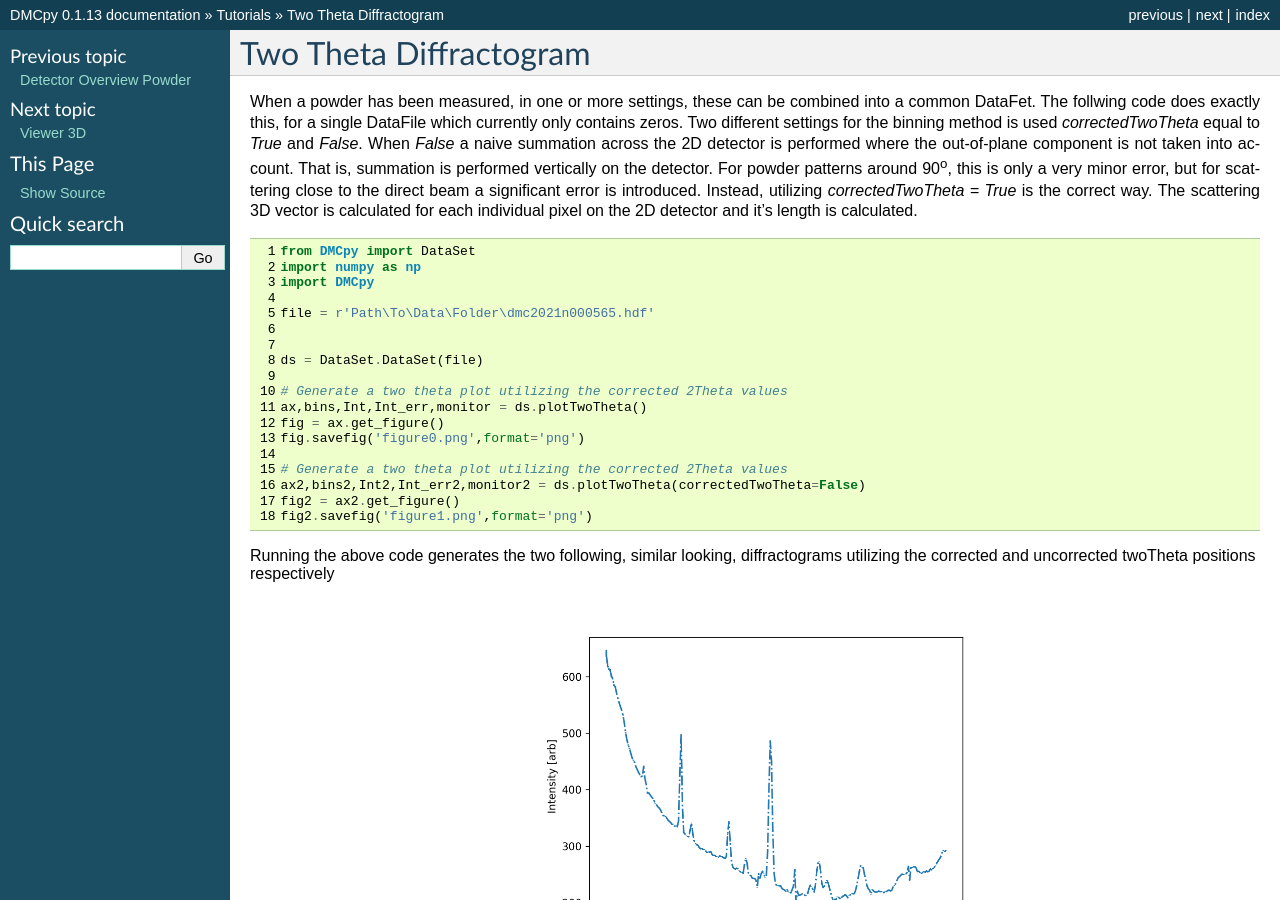
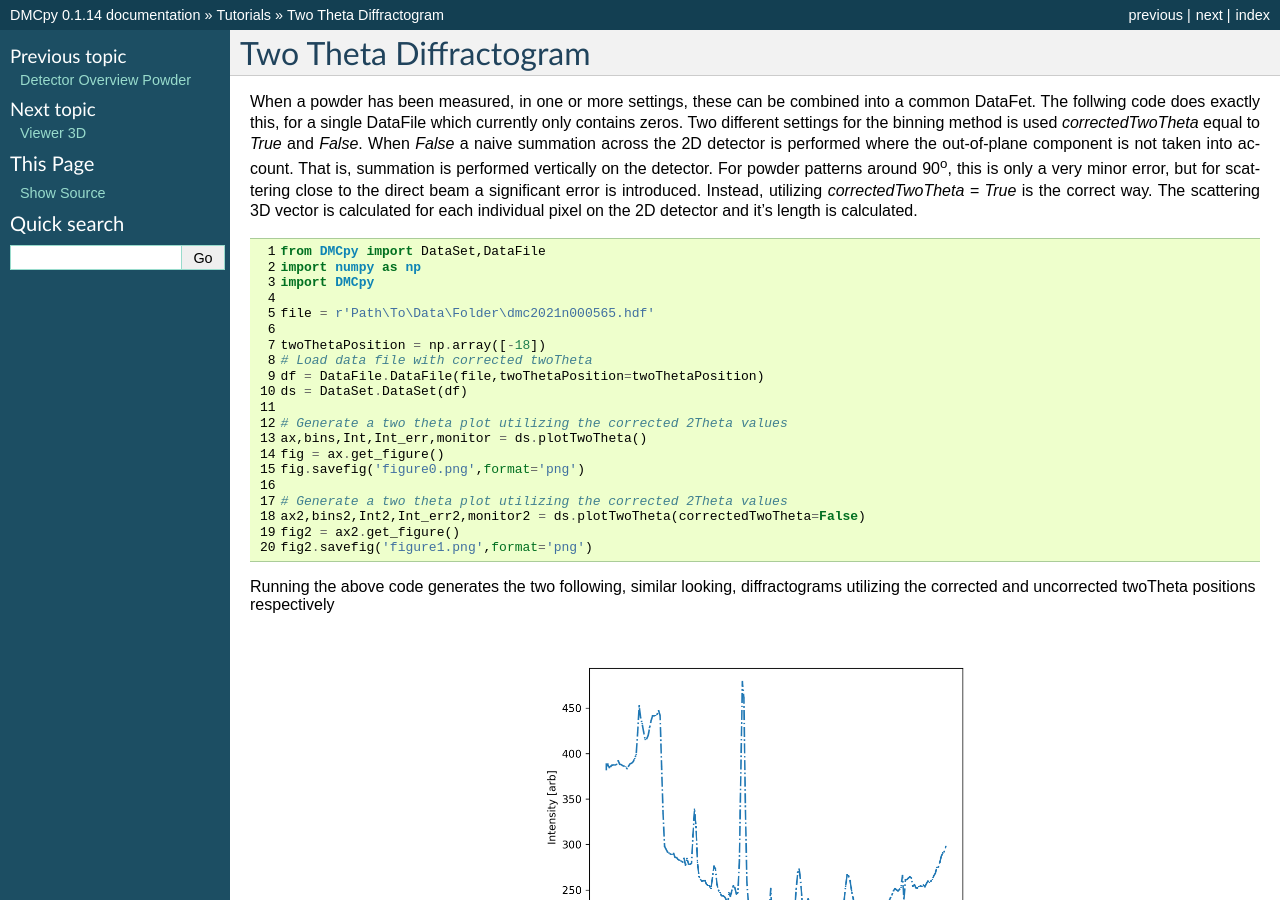
Before and after one commit to oystesf/DMCpy, a Sphinx documentation site: the page built from docs/Tutorials/Powder/Powder_Diffractogram.rst, in a window 1280 px wide and 900 px high. Built offline with Sphinx 7.4.7, drawn with Linux system fonts in a browser that asks for light colours; some of the changed text lies outside the part shown.

Commit message:
Update version

```diff
--- a/DMCpy/__init__.py
+++ b/DMCpy/__init__.py
@@ -2,7 +2,7 @@ import sys,os
 sys.path.append('.')
 import pickle,numpy as np
 
-__version__ = '0.1.13'
+__version__ = '0.1.14'
 __author__ = 'Jakob Lass'
 
 # installFolder = os.path.abspath(os.path.split(__file__)[0])
--- a/docs/Tutorials/Powder/2D_Detector_Plot.rst
+++ b/docs/Tutorials/Powder/2D_Detector_Plot.rst
@@ -11,7 +11,9 @@ The simplets data set on the DMC beam line is that of a powder measured with onl
 
    file = r'Path\To\Data\Folder\dmc2021n000565.hdf'
 
-   df = DataFile.DataFile(file)
+   twoThetaPosition = np.array([-18])
+   # Load data file with corrected twoTheta
+   df = DataFile.DataFile(file,twoThetaPosition=twoThetaPosition)
 
    ax = df.plotDetector()
 
--- a/docs/Tutorials/Powder/Powder_Diffractogram.rst
+++ b/docs/Tutorials/Powder/Powder_Diffractogram.rst
@@ -5,14 +5,16 @@ When a powder has been measured, in one or more settings, these can be combined
 .. code-block:: python
    :linenos:
 
-   from DMCpy import DataSet
+   from DMCpy import DataSet,DataFile
    import numpy as np
    import DMCpy
 
    file = r'Path\To\Data\Folder\dmc2021n000565.hdf'
 
-
-   ds = DataSet.DataSet(file)
+   twoThetaPosition = np.array([-18])
+   # Load data file with corrected twoTheta
+   df = DataFile.DataFile(file,twoThetaPosition=twoThetaPosition)
+   ds = DataSet.DataSet(df)
 
    # Generate a two theta plot utilizing the corrected 2Theta values
    ax,bins,Int,Int_err,monitor = ds.plotTwoTheta()
--- a/docs/Tutorials/View3D/Viewer3D.rst
+++ b/docs/Tutorials/View3D/Viewer3D.rst
@@ -41,8 +41,9 @@ The Viewer 3D is an interactive plotting function which allows a look through th
 
    A3 = np.arange(0,118,0.5) # known a3 range
 
+   twoThetaPosition = np.array([-18])
    # Load data file with corrected A3 range
-   df = DataFile.DataFile(file,A3=A3)
+   df = DataFile.DataFile(file,A3=A3,twoThetaPosition=twoThetaPosition)
 
    # Use above data file in data set. Must be inserted as a list
    ds = DataSet.DataSet([df])
--- a/docs/conf.py
+++ b/docs/conf.py
@@ -30,9 +30,9 @@ copyright = u'2021, Jakob Lass'
 author = u'Jakob Lass'
 
 # The short X.Y version
-version = u'0.1.13'
+version = u'0.1.14'
 # The full version, including alpha/beta/rc tags
-release = u'0.1.13'
+release = u'0.1.14'
 
 
 
--- a/setup.py
+++ b/setup.py
@@ -16,7 +16,7 @@ pythonPath =  os.path.relpath(os.path.join(installFolder,'DMCpy'),sys.base_prefi
 
 setup(
     name='DMCpy',
-    version='0.1.13',
+    version='0.1.14',
     description=('Python software packaged designed for reduction of neutron powder diffraction data from DMC at PSI.'),
     long_description=long_description,
     author='Jakob Lass',
```
Also changed, not shown: docs/Tutorials/Powder/Plot2DPowderDetector.png, docs/Tutorials/Powder/TwoThetaPowderCorrected.png, docs/Tutorials/Powder/TwoThetaPowderUncorrected.png, docs/Tutorials/TEST.png, docs/Tutorials/View3D/Center0.png, docs/Tutorials/View3D/Center2.png, docs/Tutorials/View3D/Center2_2.png, 1 other file.
